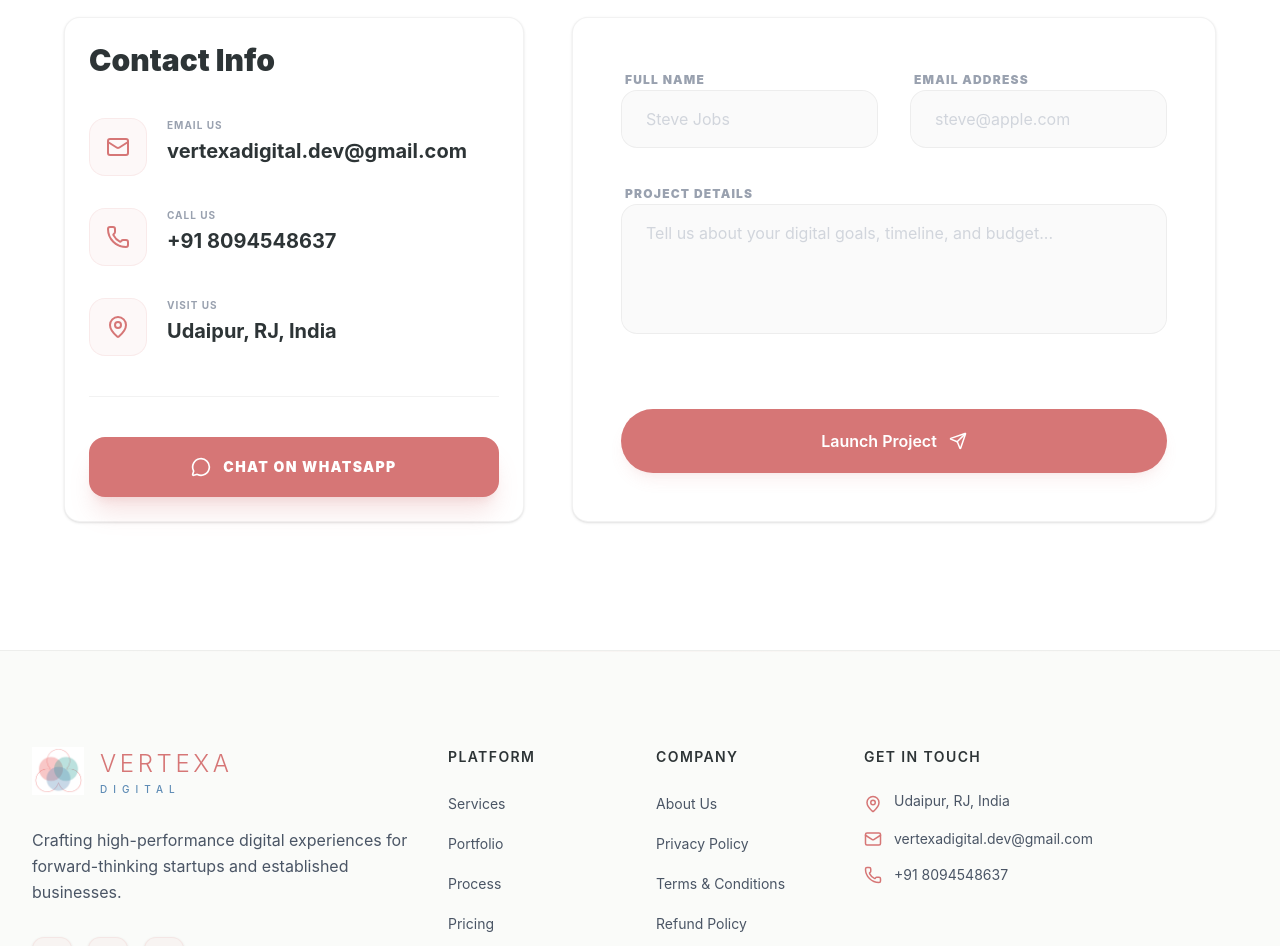
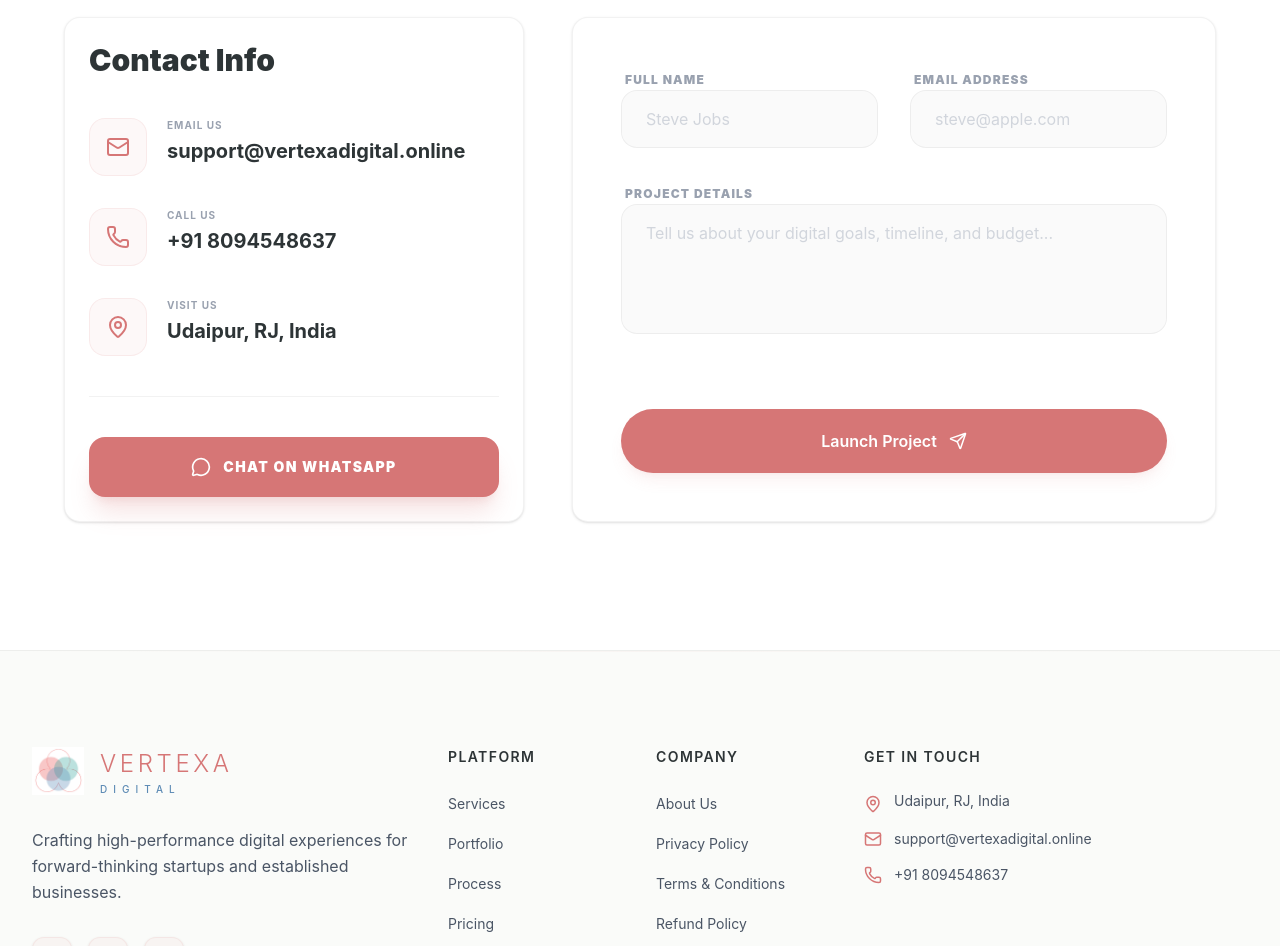
Before and after one commit to Ajaypal110/Vertexa-Digital, a React (Vite) app: page / in a window 1280 px wide. Shown: the part 8900-9846 px from the top of the page. Built offline with nearby package versions, Linux system fonts and the light colour scheme.

Commit message:
update contact email to support@vertexadigital.online

```diff
--- a/src/App.tsx
+++ b/src/App.tsx
@@ -118,7 +118,7 @@ function App() {
         <div className="p-6 bg-primary/5 rounded-2xl border border-primary/10">
           <h3 className="text-lg font-bold text-primary mb-2">Contact</h3>
           <p className="text-gray-700 font-medium">Vertexa Digital</p>
-          <p className="text-gray-600">Email: <a href="mailto:vertexadigital.dev@gmail.com" className="hover:underline">vertexadigital.dev@gmail.com</a></p>
+          <p className="text-gray-600">Email: <a href="mailto:support@vertexadigital.online" className="hover:underline">support@vertexadigital.online</a></p>
         </div>
 
         <p className="mt-10 text-center text-sm text-gray-400 italic">
@@ -226,7 +226,7 @@ function App() {
 
         <div className="p-6 bg-primary/5 rounded-2xl border border-primary/10">
           <h3 className="text-lg font-bold text-primary mb-2">Refund Requests</h3>
-          <p className="text-gray-600">Contact: <a href="mailto:vertexadigital.dev@gmail.com" className="hover:underline">vertexadigital.dev@gmail.com</a></p>
+          <p className="text-gray-600">Contact: <a href="mailto:support@vertexadigital.online" className="hover:underline">support@vertexadigital.online</a></p>
           <p className="text-xs text-secondary italic mt-2">All decisions are made on a case-by-case basis.</p>
         </div>
       </BrandedModal>
--- a/src/components/layout/Footer.tsx
+++ b/src/components/layout/Footer.tsx
@@ -98,7 +98,7 @@ const Footer: React.FC<FooterProps> = ({ onPrivacyClick, onTermsClick, onRefundC
               </li>
               <li className="flex items-center gap-3">
                 <Mail size={18} className="text-primary shrink-0" />
-                <a href="mailto:vertexadigital.dev@gmail.com" className="text-gray-600 hover:text-primary transition-colors text-sm">vertexadigital.dev@gmail.com</a>
+                <a href="mailto:support@vertexadigital.online" className="text-gray-600 hover:text-primary transition-colors text-sm">support@vertexadigital.online</a>
               </li>
               <li className="flex items-center gap-3">
                 <Phone size={18} className="text-primary shrink-0" />
--- a/src/sections/Contact.tsx
+++ b/src/sections/Contact.tsx
@@ -89,7 +89,7 @@ const Contact: React.FC = () => {
                   </div>
                   <div>
                     <p className="text-gray-400 font-bold uppercase tracking-widest text-[10px] mb-1">Email Us</p>
-                    <a href="mailto:vertexadigital.dev@gmail.com" className="text-dark font-bold text-lg sm:text-xl hover:text-primary transition-colors break-all">vertexadigital.dev@gmail.com</a>
+                    <a href="mailto:support@vertexadigital.online" className="text-dark font-bold text-lg sm:text-xl hover:text-primary transition-colors break-all">support@vertexadigital.online</a>
                   </div>
                 </div>
 
```
